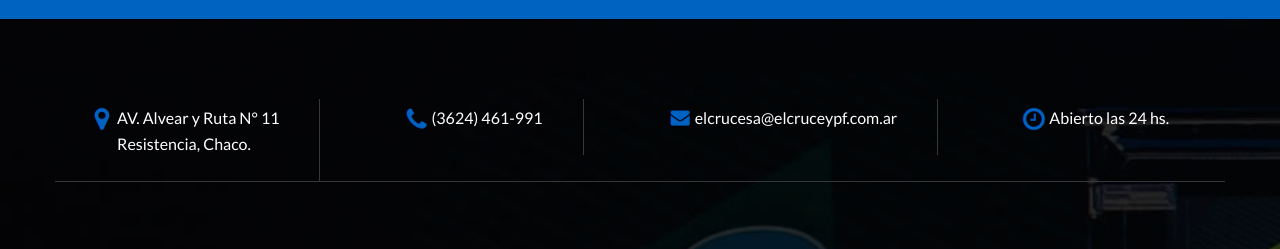
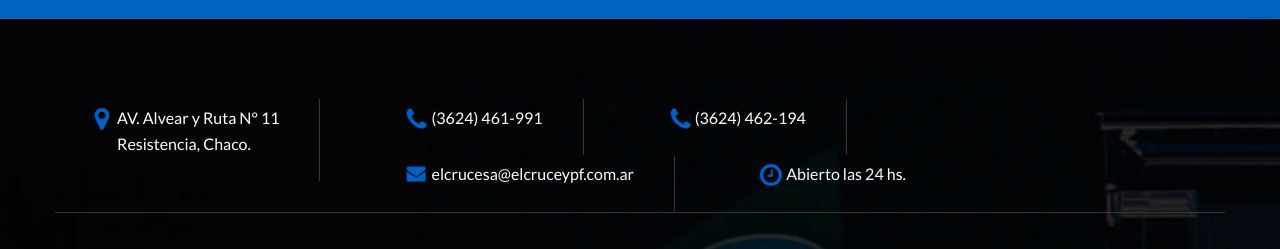
Before and after one commit to emii41so/EjemploWebElCruceYPF, a plain HTML site: page index.html in a window 1280 px wide. Shown: the part 4081-4330 px from the top of the page. Drawn offline with nearby package versions, Linux system fonts and the light colour scheme; files that its build step writes are made by us from their sources; a script that the page names is missing; files whose address does not match are found by name.

Commit message:
Update index.html

```diff
--- a/index.html
+++ b/index.html
@@ -510,6 +510,7 @@ Duchas.">
                <ul class="footer-info">
                   <li class=""><img src="images/gps-icon.png"> AV. Alvear y Ruta N° 11<br/><img src="images/none-icon.png"> Resistencia, Chaco.</li>
                   <li class=""><img src="images/telefono-icon.png"> (3624) 461-991</li>
+                  <li class=""><img src="images/telefono-icon.png"> (3624) 462-194</li>
                   <li class=""><img src="images/mail-icon.png"> elcrucesa@elcruceypf.com.ar</li>
                   <li class=""><img src="images/hora-icon.png"> Abierto las 24 hs.</li>
                </ul>
```
